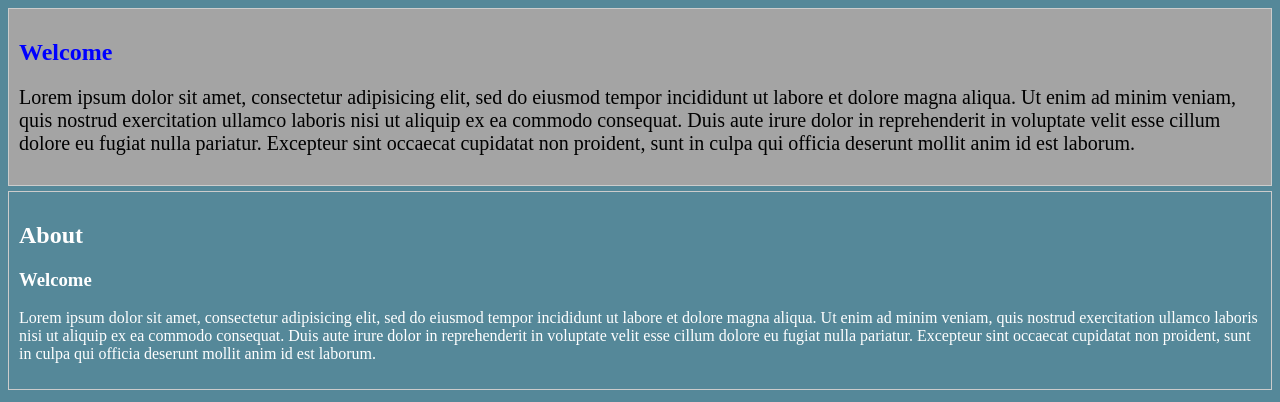
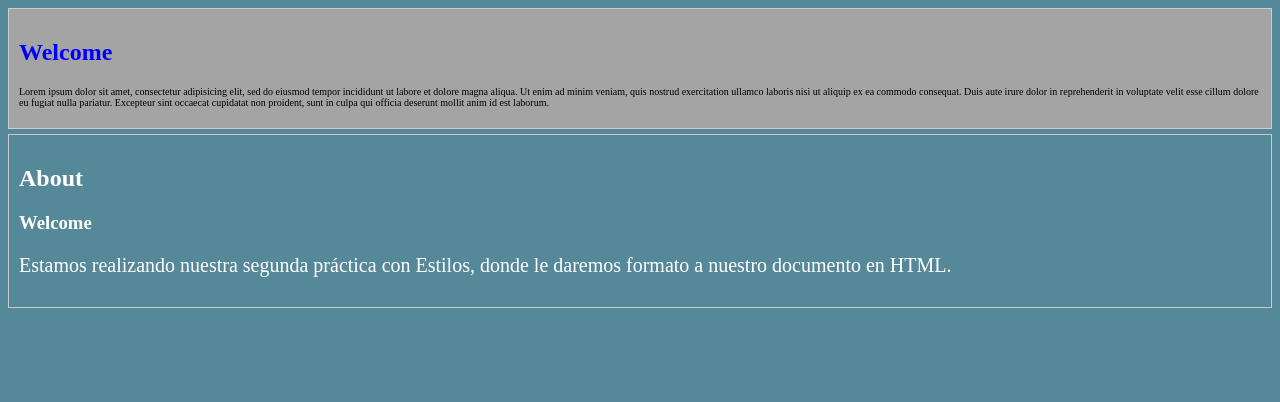
Before and after one commit to surielben/Modulo-3, a plain HTML site: page Semana 2/Semana 2/Prácticas semana 2/Práctica 2.html in a window 1280 px wide. Drawn offline with Linux system fonts and the light colour scheme.

Commit message:
Add files via upload

```diff
--- a/Semana 2/Semana 2/Prácticas semana 2/Práctica 2.html
+++ b/Semana 2/Semana 2/Prácticas semana 2/Práctica 2.html
@@ -1,12 +1,9 @@
 <!DOCTYPE html>
 <html lang="en" dir="ltr">
  <head>
-    <meta charset="utf-8">
+    <meta charset="UTF-8">
     <meta name="viewport" content="width=device-width, initial-scale=1.0">
-    <meta name="description" content="Esta es la descripción de mi sitio web">
-    <meta name="keywords" content="neveria, helados, nieve, paletas, paletas de hielo, conos de nieve, chopos, barquillos">
-    <meta name="robots" content="NOINDEX, NOFOLLOW">
-    <meta name="author" content="FIME">
+    <meta http-equiv="X-UA-Compatible" content="ie=edge">
 <title>Selectores Básicos</title>
 <style>
   /*Element Selectors*/
@@ -29,6 +26,9 @@
   }
   /* Nested Selectors */
   #welcome p {
+    font-size: 10px;
+  }
+  #about p {
     font-size: 20px;
   }
   #about {
@@ -46,7 +46,8 @@
       <div id="about">
         <h2>About</h2>
         <h3>Welcome</h3>
-        <p>Lorem ipsum dolor sit amet, consectetur adipisicing elit, sed do eiusmod tempor incididunt ut labore et dolore magna aliqua. Ut enim ad minim veniam, quis nostrud exercitation ullamco laboris nisi ut aliquip ex ea commodo consequat. Duis aute irure dolor in reprehenderit in voluptate velit esse cillum dolore eu fugiat nulla pariatur. Excepteur sint occaecat cupidatat non proident, sunt in culpa qui officia deserunt mollit anim id est laborum.
+        <p>Estamos realizando nuestra segunda práctica con Estilos, donde le
+          daremos formato a nuestro documento en HTML.
           </p>
           </div>
       </body>
```
